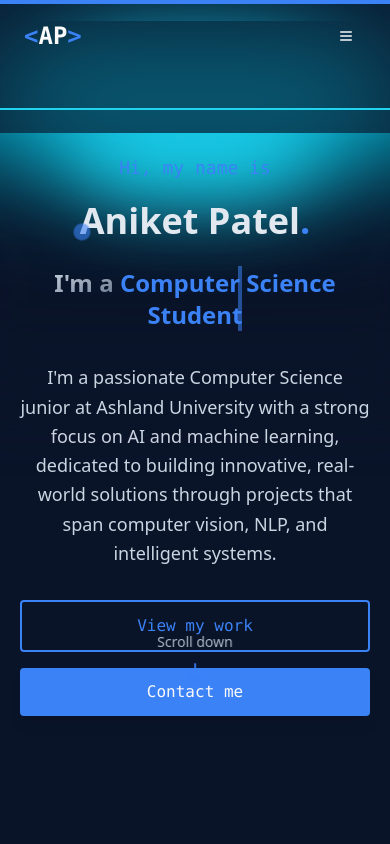
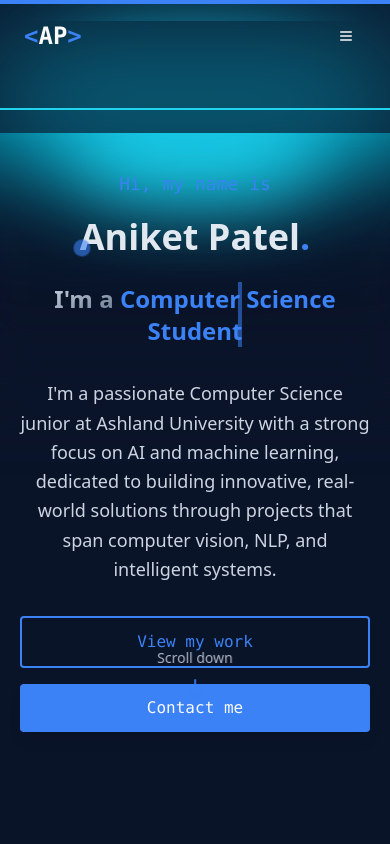
Before and after one commit to Aniket25042003/Portfolio, a React (Vite) app: page / in a window 390 px wide. Shown: the top 844 px of the page. Built offline with nearby package versions, Linux system fonts and the light colour scheme.

Commit message:
Lamp effect issue fixed for mobile devices

```diff
--- a/src/components/ui/lamp.tsx
+++ b/src/components/ui/lamp.tsx
@@ -181,7 +181,7 @@ export const HeroLampContainer = ({
       </div>
 
       {/* Hero Content positioned within the lamp light cone - adjusted positioning further down */}
-      <div className="relative z-50 flex -translate-y-32 sm:-translate-y-28 md:-translate-y-32 lg:-translate-y-40 flex-col items-center px-5 max-w-4xl mx-auto">
+      <div className="relative z-50 flex -translate-y-28 sm:-translate-y-28 md:-translate-y-32 lg:-translate-y-40 flex-col items-center px-5 max-w-4xl mx-auto">
         <HeroContent />
       </div>
     </div>
```
